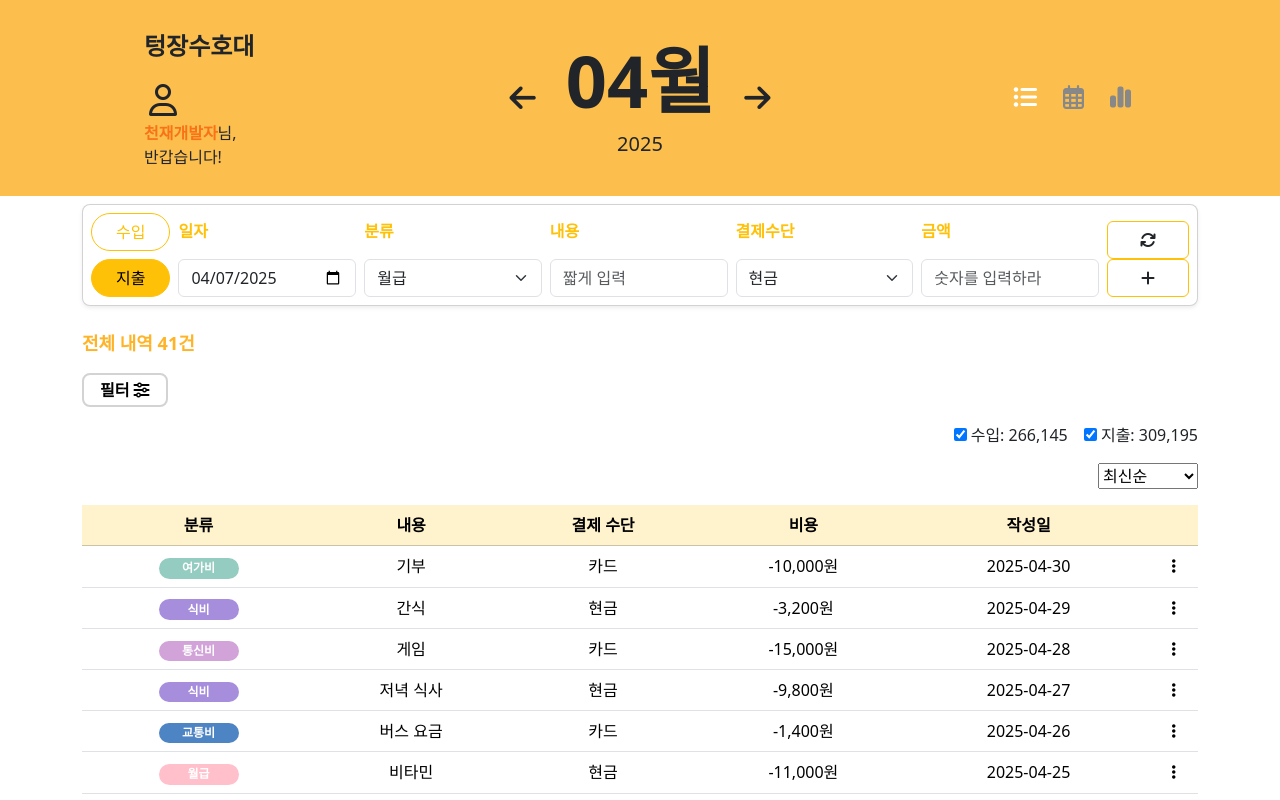
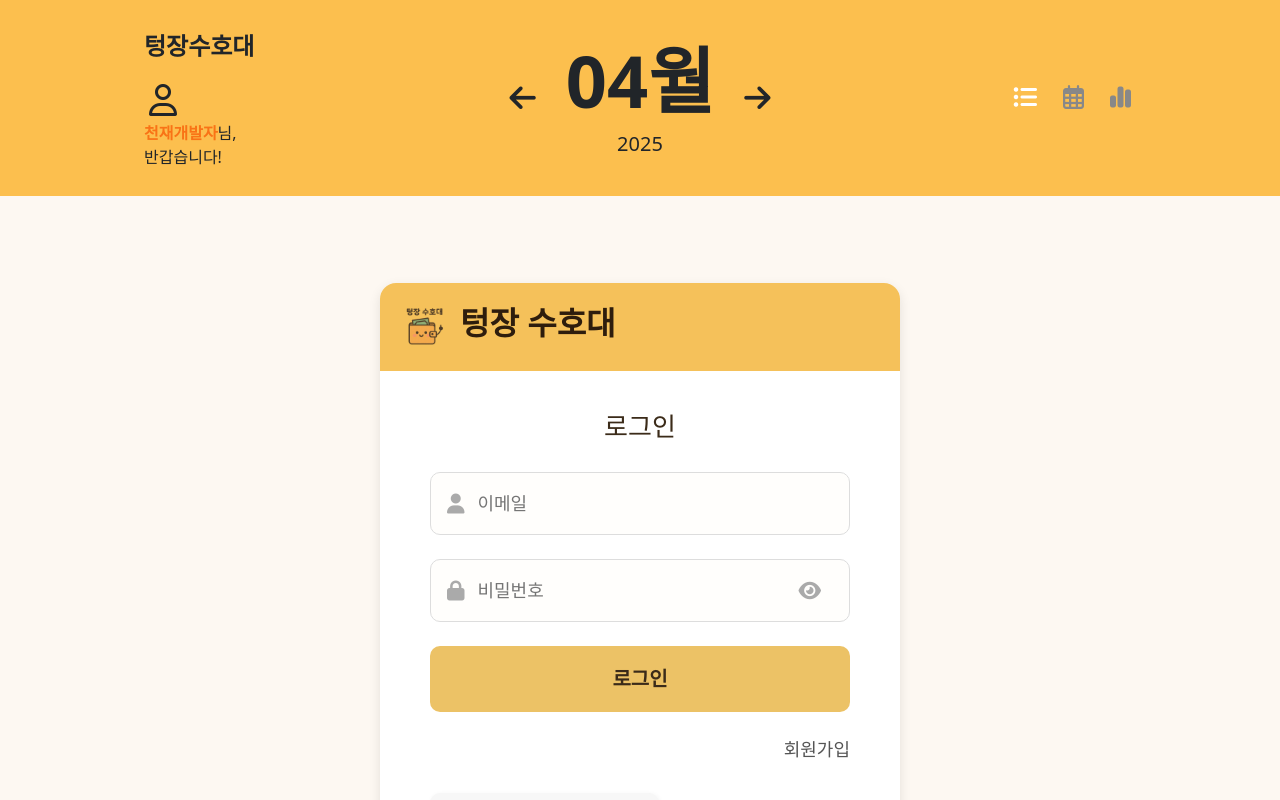
Before and after one commit to ehddbs4521/Empty_Account_Guardians, a Vue app: page / in a window 1280 px wide. Shown: the top 800 px of the page. Built offline with nearby package versions, Linux system fonts and the light colour scheme; data requests are answered from the project's data file.

Commit message:
feat: add login router #48

```diff
--- a/db.json
+++ b/db.json
@@ -1,4 +1,12 @@
 {
+  "users": [
+    {
+      "id": "3fe9",
+      "email": "ehddbs452100@naver.com",
+      "nickname": "포켓보이 중원",
+      "password": "kim2580mi!"
+    }
+  ],
   "paytypes": [
     {
       "name": "현금",
@@ -142,9 +150,10 @@
     },
     {
       "id": "8",
+      "email": "ehddbs452100@naver.com",
       "paytype": "현금",
       "category": "식비",
-      "date": "2025-03-22",
+      "date": "2025-04-22",
       "description": "커피",
       "amount": 4100,
       "expense_type": "지출"
@@ -472,69 +481,6 @@
       "description": "햄버거 먹음 ㅋ",
       "amount": 12000,
       "expense_type": "지출"
-    },
-    {
-      "id": "45",
-      "paytype": "카카오 카드",
-      "category": "고정지출",
-      "date": "2025-04-08",
-      "description": "보험",
-      "amount": 2000,
-      "expense_type": "지출"
-    },
-    {
-      "id": "46",
-      "paytype": "카카오 카드",
-      "category": "교통비",
-      "date": "2025-04-08",
-      "description": "버스",
-      "amount": 1500,
-      "expense_type": "수입"
-    },
-    {
-      "id": "47",
-      "paytype": "현금",
-      "category": "식비",
-      "date": "2025-04-03",
-      "description": "12",
-      "amount": 12300,
-      "expense_type": "수입"
-    },
-    {
-      "id": "48",
-      "paytype": "현금",
-      "category": "월급",
-      "date": "2025-04-04",
-      "description": "ㅇ",
-      "amount": 100000,
-      "expense_type": "수입"
-    },
-    {
-      "id": "49",
-      "paytype": "현금",
-      "category": "월급",
-      "date": "2025-04-08",
-      "description": "ㅇㅇ",
-      "amount": 130000,
-      "expense_type": "수입"
-    },
-    {
-      "id": "50",
-      "paytype": "현금",
-      "category": "월급",
-      "date": "2025-04-08",
-      "description": "ㅎㅎㅎ",
-      "amount": 12345,
-      "expense_type": "수입"
-    },
-    {
-      "id": "51",
-      "paytype": "국민 카드",
-      "category": "식비",
-      "date": "2025-04-08",
-      "description": "ㅎㅎㅎ",
-      "amount": 12345,
-      "expense_type": "지출"
     }
   ]
 }
--- a/src/router/index.js
+++ b/src/router/index.js
@@ -1,35 +1,43 @@
-import { createRouter, createWebHistory } from 'vue-router';
-import Home from '@/pages/Home.vue';
-import chartView from '@/pages/Chart.vue';
-import Calendar from '@/pages/Calendar.vue';
+import { createRouter, createWebHistory } from "vue-router";
+import Home from "@/pages/Home.vue";
+import chartView from "@/pages/Chart.vue";
+import Calendar from "@/pages/Calendar.vue";
+import Login from "@/pages/Login.vue";
 
 const router = createRouter({
   history: createWebHistory(),
   routes: [
     {
-      path: '/',
-      name: 'home',
+      path: "/",
+      name: "login",
+      component: Login,
+    },
+    {
+      path: "/home",
+      name: "home",
       component: Home,
     },
-    // {
-    //   path: '/about',
-    //   name: 'about',
-    //   // route level code-splitting
-    //   // this generates a separate chunk (About.[hash].js) for this route
-    //   // which is lazy-loaded when the route is visited.
-    //   component: () => import('../views/AboutView.vue'),
-    // },
     {
-      path: '/calendar',
-      name: 'calendar',
+      path: "/calendar",
+      name: "calendar",
       component: Calendar,
     },
     {
-      path: '/chart',
-      name: 'chart',
+      path: "/chart",
+      name: "chart",
       component: chartView,
     },
   ],
 });
 
+router.beforeEach((to, from, next) => {
+  const isLoggedIn = localStorage.getItem("id");
+
+  if (!isLoggedIn && to.path !== "/") {
+    next("/");
+  } else {
+    next();
+  }
+});
+
 export default router;
--- a/src/stores/transaction.js
+++ b/src/stores/transaction.js
@@ -13,8 +13,12 @@ export const useTransactionStore = defineStore('transaction', () => {
       const response = await fetch(`http://localhost:3000/transactions`);
 
       if (response.ok) {
+        const email = localStorage.getItem("id");
         const data = await response.json();
-        transactions.value = data.filter((t) => t.date.startsWith(month));
+
+        transactions.value = data.filter(
+          (t) => t.date.startsWith(month) && t.email === email
+        );
       } else {
         throw new Error('서버 응답 오류: ' + response.status);
       }
```
